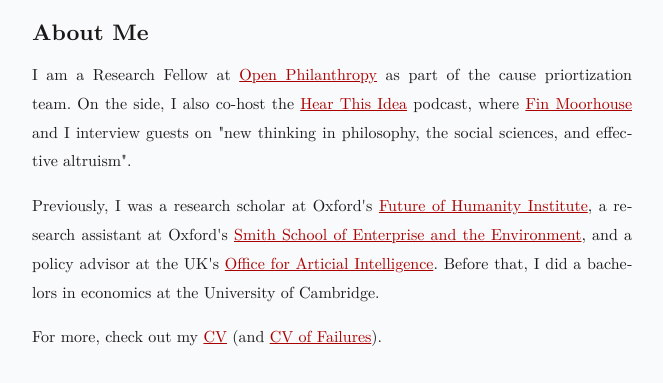
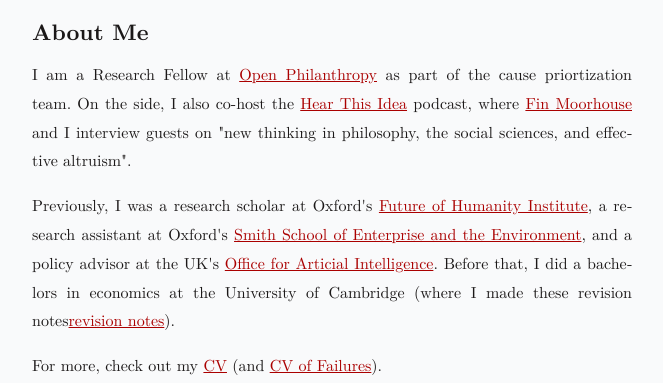
Before and after one commit to LucaRighetti/LucaRighetti.com, a website: page index.html in a window 1280 px wide. Shown: the part 582-965 px from the top of the page, without its empty margins (308-971 px from the left). Drawn offline with nearby package versions, Linux system fonts and the light colour scheme.

Commit message:
re-add revision notes

```diff
--- a/index.html
+++ b/index.html
@@ -46,7 +46,7 @@
 
   <h3 id="About-Me">About Me</h3>
 	  <p> I am a Research Fellow at <a href="https://openphilanthropy.org/"target="_blank">Open Philanthropy</a> as part of the cause priortization team. On the side, I also co-host the <a href="https://www.hearthisidea.com/"target="_blank">Hear This Idea</a> podcast, where <a href="https://www.finmoorhouse.com/"target="_blank">Fin Moorhouse</a> and I interview guests on "new thinking in philosophy, the social sciences, and effective altruism". </p>
-    <p> Previously, I was a research scholar at Oxford's <a href="https://www.fhi.ox.ac.uk/"target="_blank">Future of Humanity Institute</a>, a research assistant at Oxford's <a href="https://www.smithschool.ox.ac.uk/"target="_blank">Smith School of Enterprise and the Environment</a>, and a policy advisor at the UK's <a href="https://www.gov.uk/government/organisations/office-for-artificial-intelligence"target="_blank">Office for Articial Intelligence</a>. Before that, I did a bachelors in economics at the University of Cambridge. </p>
+    <p> Previously, I was a research scholar at Oxford's <a href="https://www.fhi.ox.ac.uk/"target="_blank">Future of Humanity Institute</a>, a research assistant at Oxford's <a href="https://www.smithschool.ox.ac.uk/"target="_blank">Smith School of Enterprise and the Environment</a>, and a policy advisor at the UK's <a href="https://www.gov.uk/government/organisations/office-for-artificial-intelligence"target="_blank">Office for Articial Intelligence</a>. Before that, I did a bachelors in economics at the University of Cambridge (where I made these revision notes<a href="https://drive.google.com/file/d/1CGI5rn09ebb1Lhe3T1GiaGIV6VF4F7D_/view?usp=sharing"target="_blank">revision notes</a>). </p>
     <p> For more, check out my <a href="projects/Righetti_CV.pdf"target="_blank">CV</a> (and <a href="projects/Righetti_CV_Failures.pdf"target="_blank">CV of Failures</a>).</p>
 
   <h3 id="contact">Contact</h3>
```
Also changed, not shown: 1 other file.
